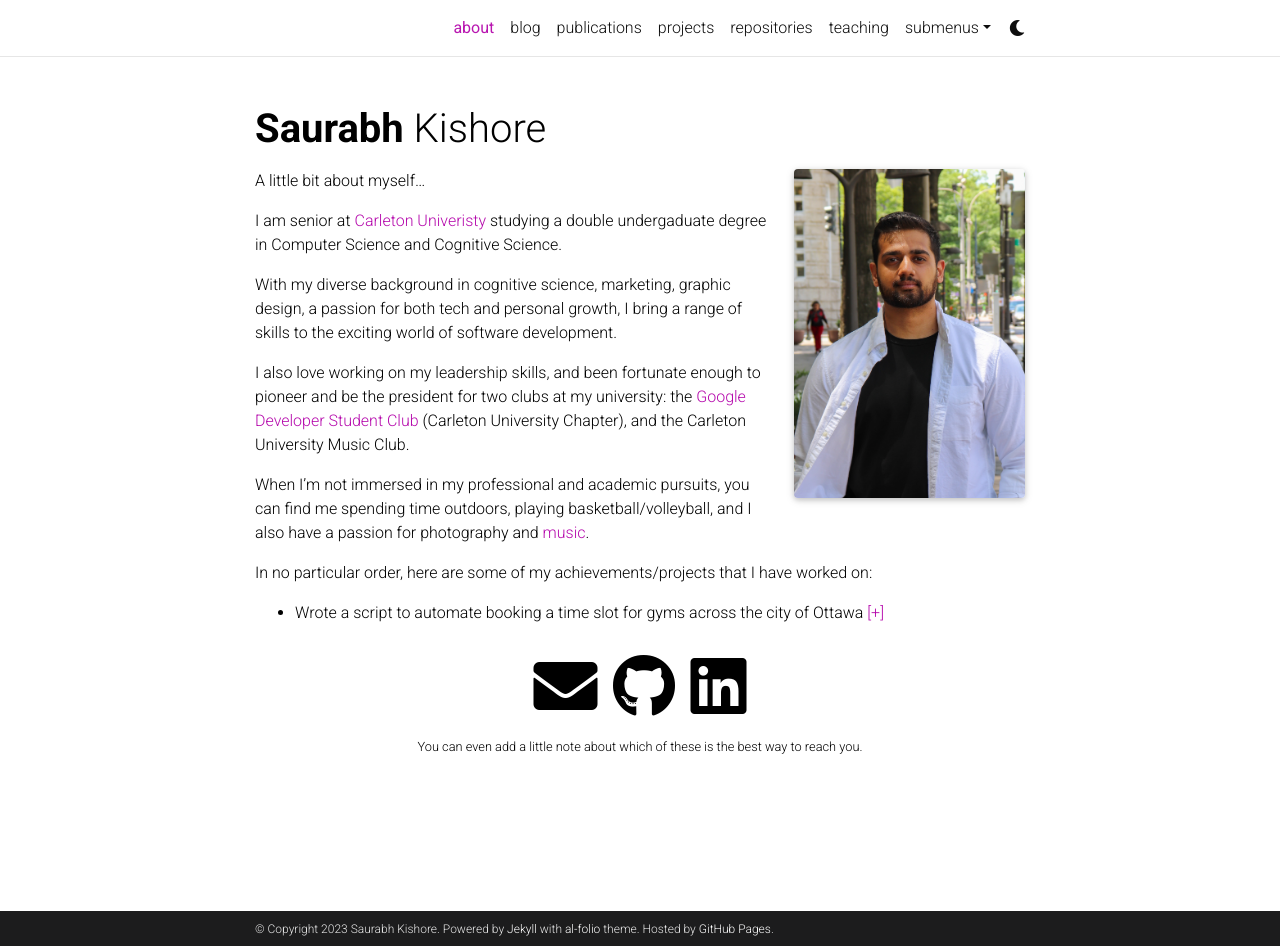
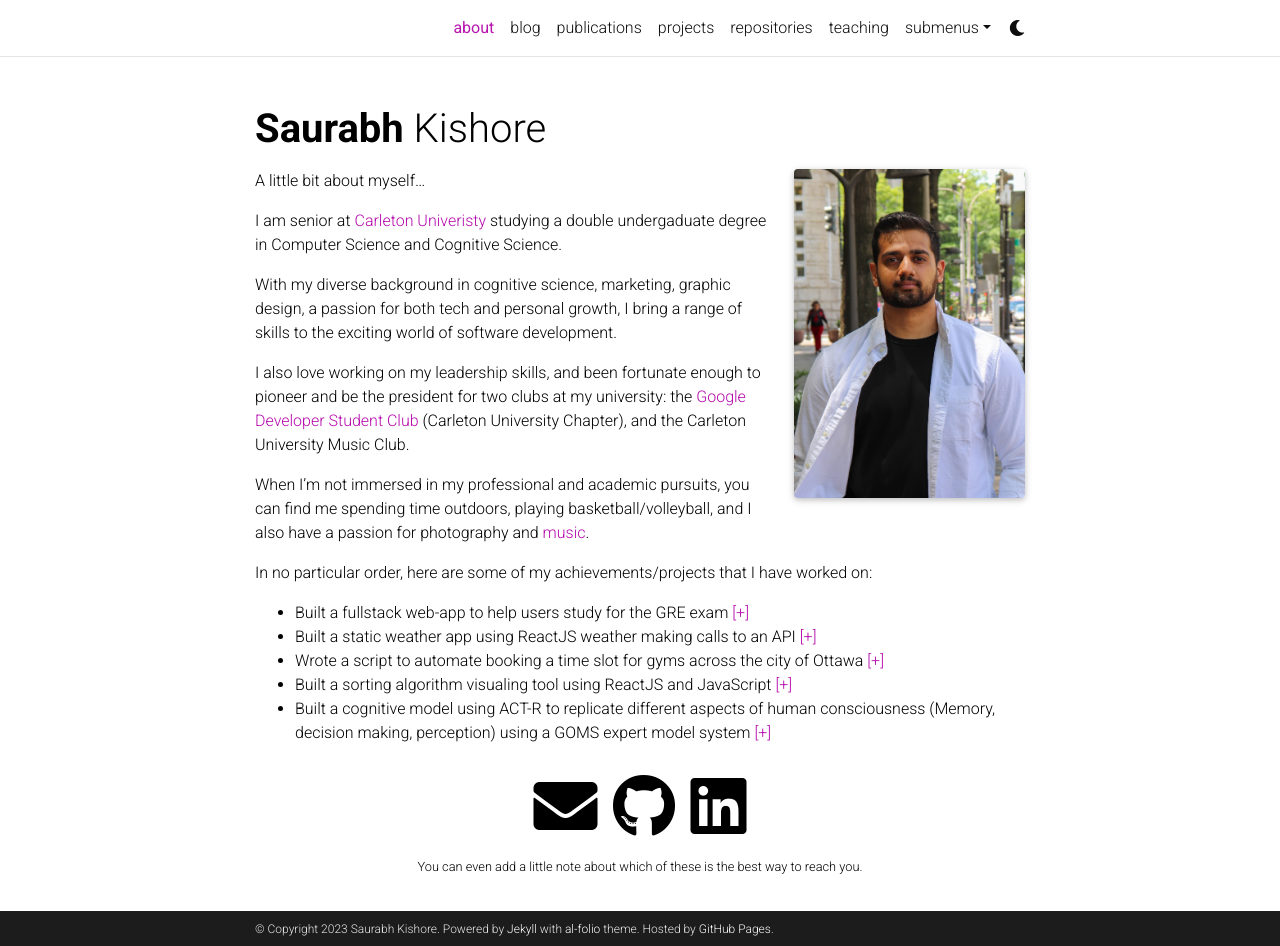
Before and after one commit to gksaurabh/gksaurabh.github.io, a Jekyll site: the page built from _pages/about.md, in a window 1280 px wide and 946 px high. Built offline with Jekyll 4.4.1, drawn with Linux system fonts in a browser that asks for light colours; comment, search, counter and statistics services are not loaded; a style sheet for code colours, icons or effects is not loaded.

Commit message:
changes to about page

```diff
--- a/_pages/about.md
+++ b/_pages/about.md
@@ -29,4 +29,8 @@ When I'm not immersed in my professional and academic pursuits, you can find me
 
 In no particular order, here are some of my achievements/projects that I have worked on:
 
+- Built a fullstack web-app to help users study for the GRE exam [[+]](https://github.com/gksaurabh/GRE-Wordlist-webapp)
+- Built a static weather app using ReactJS weather making calls to an API [[+]](https://github.com/gksaurabh/Weather_App)
 - Wrote a script to automate booking a time slot for gyms across the city of Ottawa [[+]](https://github.com/gksaurabh/OttawaGym-BookingAutomation)
+- Built a sorting algorithm visualing tool using ReactJS and JavaScript [[+]](https://github.com/gksaurabh/sortingVisualizer)
+- Built a cognitive model using ACT-R to replicate different aspects of human consciousness (Memory, decision making, perception) using a GOMS expert model system [[+]](https://github.com/gksaurabh/cognitive_modeling_ACT-R)
```
Also changed, not shown: 2 other files.
